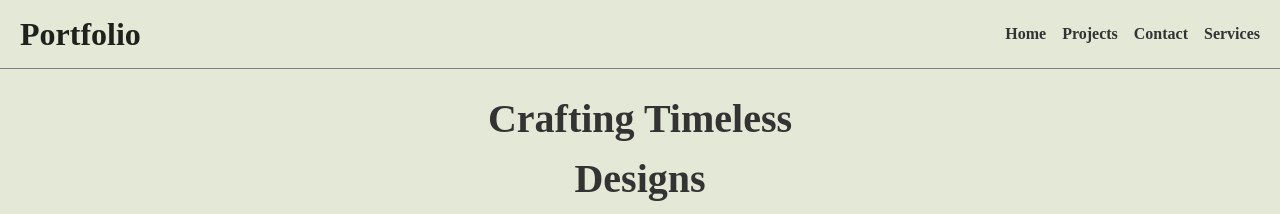
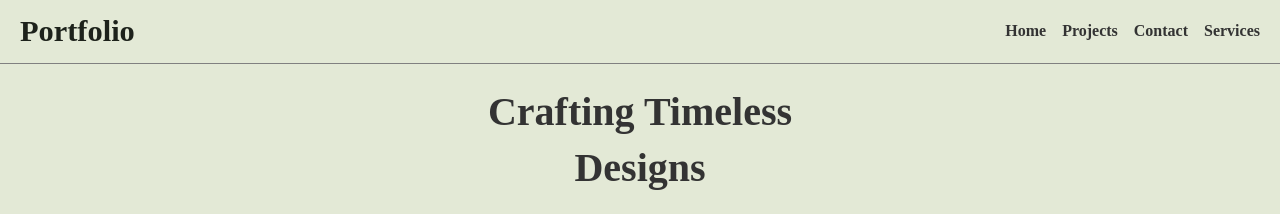
Before and after one commit to AkhilSharma11681/CapstoneProject-Akhil-Sharma, a plain HTML site: page index.html in a window 1280 px wide. Shown: the top 214 px of the page. Drawn offline with Linux system fonts and the light colour scheme.

Commit message:
now its final changes made

```diff
--- a/style.css
+++ b/style.css
@@ -1,7 +1,7 @@
 body {
     background-color: #e2f1dc;
     color: #333;
-    line-height: 1.5;
+    line-height: 1.4;
     margin: 0;
     padding: 0;
     font-weight: bold;
@@ -29,7 +29,7 @@ header {
 }
 
 header .Logo .Logo_text {
-    font-size: 2rem;
+    font-size: 1.9rem;
     font-weight: 800;
     color: #1D221B;
 }
@@ -82,7 +82,6 @@ header .PageLinks div:hover {
     border-radius: 10px;
 }
 
-]
 .NineProject {
     display: grid;
     grid-template-columns: repeat(auto-fit, minmax(200px, 1fr));
```
